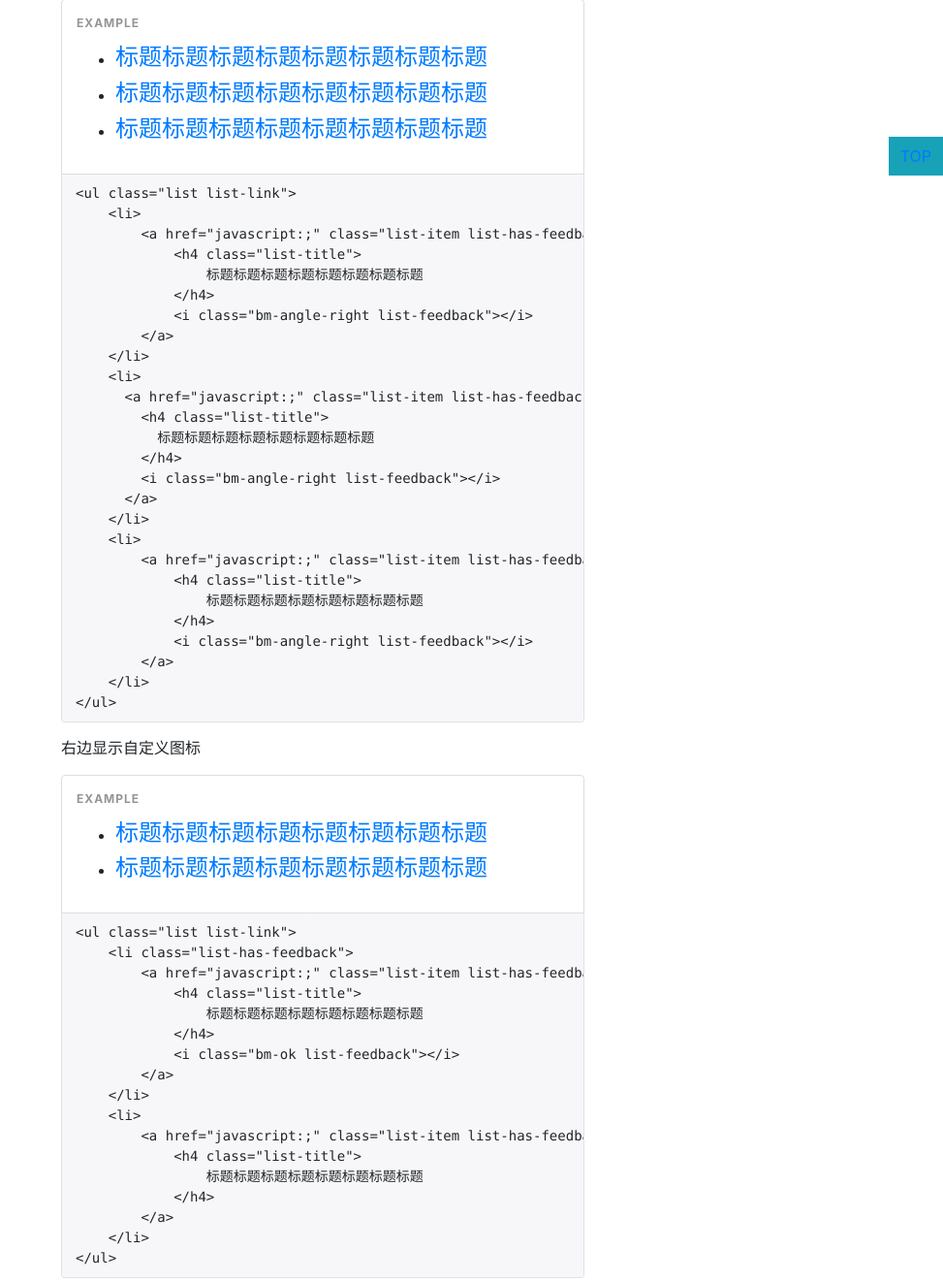
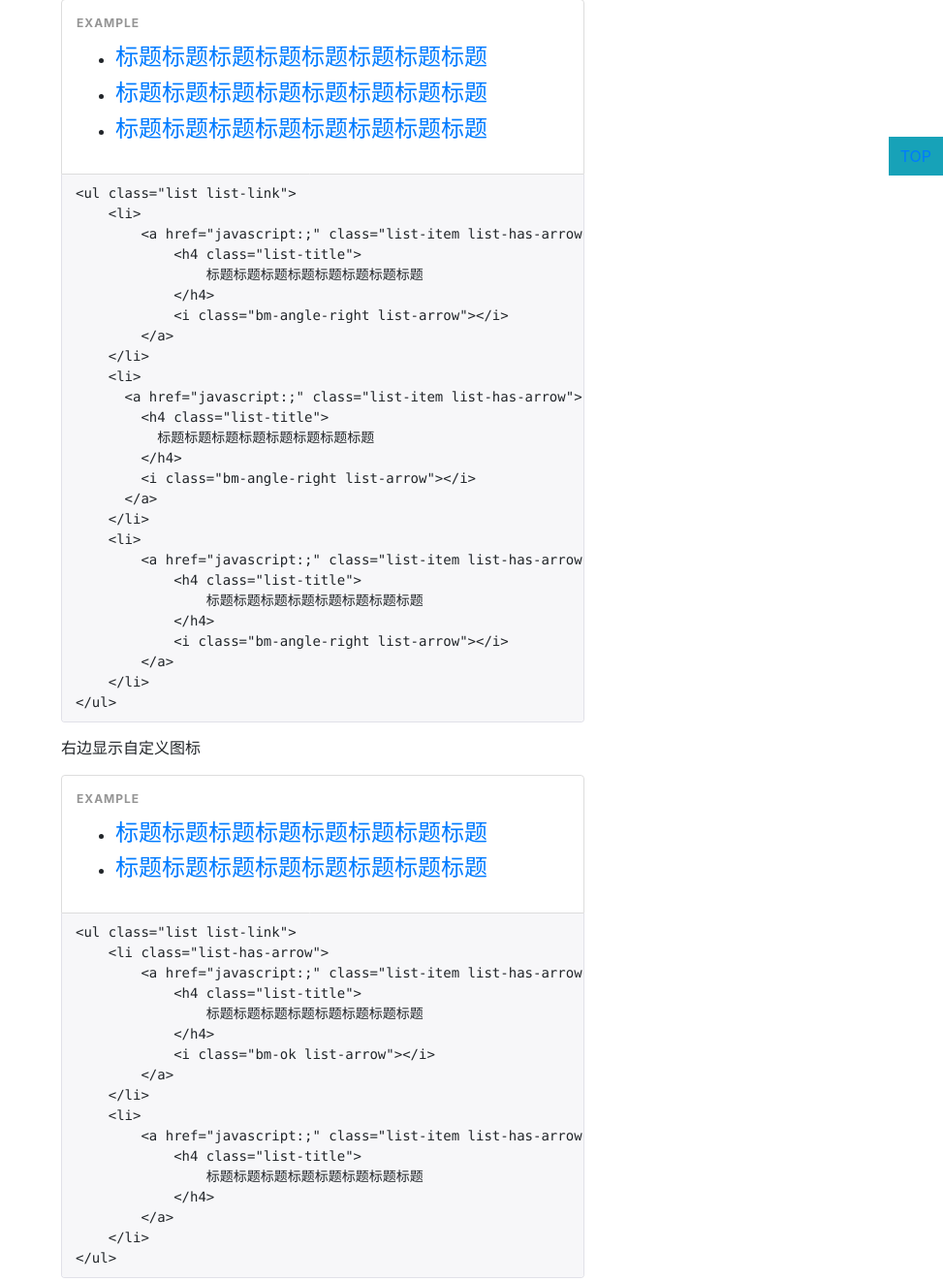
Before and after one commit to twinh/bootstrap-mobile, a PHP site: page /docs/index.html in a window 1280 px wide. Shown: the part 619-1941 px from the top of the page at 97% size, without its empty margins (307-1280 px from the left). Run offline with PHP 8.4, Linux system fonts and the light colour scheme.

Commit message:
refactoring: .list-feedback > .list-arrow

```diff
--- a/docs/index.html
+++ b/docs/index.html
@@ -141,27 +141,27 @@
             <div class="example">
                 <ul class="list list-link">
                     <li>
-                        <a href="javascript:;" class="list-item list-has-feedback">
+                        <a href="javascript:;" class="list-item list-has-arrow">
                             <h4 class="list-title">
                                 标题标题标题标题标题标题标题标题
                             </h4>
-                            <i class="bm-angle-right list-feedback"></i>
+                            <i class="bm-angle-right list-arrow"></i>
                         </a>
                     </li>
                     <li>
-                      <a href="javascript:;" class="list-item list-has-feedback">
+                      <a href="javascript:;" class="list-item list-has-arrow">
                         <h4 class="list-title">
                           标题标题标题标题标题标题标题标题
                         </h4>
-                        <i class="bm-angle-right list-feedback"></i>
+                        <i class="bm-angle-right list-arrow"></i>
                       </a>
                     </li>
                     <li>
-                        <a href="javascript:;" class="list-item list-has-feedback">
+                        <a href="javascript:;" class="list-item list-has-arrow">
                             <h4 class="list-title">
                                 标题标题标题标题标题标题标题标题
                             </h4>
-                            <i class="bm-angle-right list-feedback"></i>
+                            <i class="bm-angle-right list-arrow"></i>
                         </a>
                     </li>
                 </ul>
@@ -170,16 +170,16 @@
             <p>右边显示自定义图标</p>
             <div class="example">
                 <ul class="list list-link">
-                    <li class="list-has-feedback">
-                        <a href="javascript:;" class="list-item list-has-feedback text-primary">
+                    <li class="list-has-arrow">
+                        <a href="javascript:;" class="list-item list-has-arrow text-primary">
                             <h4 class="list-title">
                                 标题标题标题标题标题标题标题标题
                             </h4>
-                            <i class="bm-ok list-feedback"></i>
+                            <i class="bm-ok list-arrow"></i>
                         </a>
                     </li>
                     <li>
-                        <a href="javascript:;" class="list-item list-has-feedback">
+                        <a href="javascript:;" class="list-item list-has-arrow">
                             <h4 class="list-title">
                                 标题标题标题标题标题标题标题标题
                             </h4>
@@ -280,7 +280,7 @@
             <div class="example">
                 <ul class="list list-link">
                     <li>
-                        <a class="list-item list-has-feedback" href="javascript:;">
+                        <a class="list-item list-has-arrow" href="javascript:;">
                             <div class="list-col">
                                 <h4 class="list-title">
                                     标题标题标题标题标题标题标题标题标题
@@ -289,11 +289,11 @@
                                     内容内容内容内容内容内容内容内容内容内容内容内容内容内容内容内容内容内容内容内容内容内容内容内容内容
                                 </div>
                             </div>
-                            <i class="bm-angle-right list-feedback"></i>
+                            <i class="bm-angle-right list-arrow"></i>
                         </a>
                     </li>
                     <li>
-                        <a class="list-item list-has-feedback" href="javascript:;">
+                        <a class="list-item list-has-arrow" href="javascript:;">
                             <div class="list-col">
                                 <h4 class="list-title">
                                     标题标题标题标题标题标题标题标题标题
@@ -302,7 +302,7 @@
                                     内容内容内容内容内容内容内容内容内容内容内容内容内容内容内容内容内容内容内容内容内容内容内容内容内容
                                 </div>
                             </div>
-                            <i class="bm-angle-right list-feedback"></i>
+                            <i class="bm-angle-right list-arrow"></i>
                         </a>
                     </li>
                 </ul>
@@ -313,7 +313,7 @@
             <div class="example">
                 <ul class="list list-link">
                     <li>
-                        <a class="list-item list-has-feedback" href="javascript:;">
+                        <a class="list-item list-has-arrow" href="javascript:;">
                             <div class="list-col list-col-left" style="width: 28px">
                                 <img class="" src="http://i.gtimg.cn/vipstyle/frozenui/1.0.0/img/default.png" alt="标题标题标题标题标题标题标题标题标题" />
                             </div>
@@ -322,11 +322,11 @@
                                     标题标题标题标题标题标题标题标题标题
                                 </h4>
                             </div>
-                            <i class="bm-angle-right list-feedback"></i>
+                            <i class="bm-angle-right list-arrow"></i>
                         </a>
                     </li>
                     <li>
-                        <a class="list-item list-has-feedback" href="javascript:;">
+                        <a class="list-item list-has-arrow" href="javascript:;">
                             <div class="list-col list-col-left" style="width: 28px">
                                 <img class="" src="http://i.gtimg.cn/vipstyle/frozenui/1.0.0/img/default.png" alt="标题标题标题标题标题标题标题标题标题" />
                             </div>
@@ -335,7 +335,7 @@
                                     标题标题标题标题标题标题标题标题标题
                                 </h4>
                             </div>
-                            <i class="bm-angle-right list-feedback"></i>
+                            <i class="bm-angle-right list-arrow"></i>
                         </a>
                     </li>
                 </ul>
@@ -345,7 +345,7 @@
             <div class="example">
                 <ul class="list list-link">
                     <li>
-                        <a class="list-item list-has-feedback" href="javascript:;">
+                        <a class="list-item list-has-arrow" href="javascript:;">
                             <div class="list-col list-col-left" style="width: 100px">
                                 <img class="" src="http://i.gtimg.cn/vipstyle/frozenui/1.0.0/img/default.png" alt="标题标题标题标题标题标题标题标题标题" />
                             </div>
@@ -354,11 +354,11 @@
                                     标题标题标题标题标题标题标题标题标题
                                 </h4>
                             </div>
-                            <i class="bm-angle-right list-feedback"></i>
+                            <i class="bm-angle-right list-arrow"></i>
                         </a>
                     </li>
                     <li>
-                        <a class="list-item list-has-feedback" href="javascript:;">
+                        <a class="list-item list-has-arrow" href="javascript:;">
                             <div class="list-col list-col-left" style="width: 100px">
                                 <img class="" src="http://i.gtimg.cn/vipstyle/frozenui/1.0.0/img/default.png" alt="标题标题标题标题标题标题标题标题标题" />
                             </div>
@@ -367,7 +367,7 @@
                                     标题标题标题标题标题标题标题标题标题
                                 </h4>
                             </div>
-                            <i class="bm-angle-right list-feedback"></i>
+                            <i class="bm-angle-right list-arrow"></i>
                         </a>
                     </li>
                 </ul>
@@ -408,7 +408,7 @@
             <div class="example">
                 <ul class="list list-link">
                     <li>
-                        <a class="list-item list-has-feedback" href="javascript:;">
+                        <a class="list-item list-has-arrow" href="javascript:;">
                             <div class="list-col list-col-left" style="width: 28px">
                                 <img class="img-circle" src="http://i.gtimg.cn/vipstyle/frozenui/1.0.0/img/default.png" alt="标题标题标题标题标题标题标题标题标题" />
                             </div>
@@ -417,11 +417,11 @@
                                     标题标题标题标题标题标题标题标题标题
                                 </h4>
                             </div>
-                            <i class="bm-angle-right list-feedback"></i>
+                            <i class="bm-angle-right list-arrow"></i>
                         </a>
                     </li>
                     <li>
-                        <a class="list-item list-has-feedback" href="javascript:;">
+                        <a class="list-item list-has-arrow" href="javascript:;">
                             <div class="list-col list-col-left" style="width: 28px">
                                 <img class="img-circle" src="http://i.gtimg.cn/vipstyle/frozenui/1.0.0/img/default.png" alt="标题标题标题标题标题标题标题标题标题" />
                             </div>
@@ -430,7 +430,7 @@
                                     标题标题标题标题标题标题标题标题标题
                                 </h4>
                             </div>
-                            <i class="bm-angle-right list-feedback"></i>
+                            <i class="bm-angle-right list-arrow"></i>
                         </a>
                     </li>
                 </ul>
@@ -440,7 +440,7 @@
             <div class="example">
                 <ul class="list list-link">
                     <li>
-                        <a class="list-item list-has-feedback" href="javascript:;">
+                        <a class="list-item list-has-arrow" href="javascript:;">
                             <div class="list-col" style="width: 65px">
                                 <img src="http://i.gtimg.cn/vipstyle/frozenui/1.0.0/img/default.png" alt="标题标题标题标题标题标题标题标题标题" />
                             </div>
@@ -452,11 +452,11 @@
                                     内容内容内容内容内容内容内容内容内容内容内容内容内容内容内容内容内容内容内容内容内容内容内容内容内容
                                 </div>
                             </div>
-                            <i class="bm-angle-right list-feedback"></i>
+                            <i class="bm-angle-right list-arrow"></i>
                         </a>
                     </li>
                     <li>
-                        <a class="list-item list-has-feedback" href="javascript:;">
+                        <a class="list-item list-has-arrow" href="javascript:;">
                             <div class="list-col" style="width: 65px">
                                 <img src="http://i.gtimg.cn/vipstyle/frozenui/1.0.0/img/default.png" alt="标题标题标题标题标题标题标题标题标题" />
                             </div>
@@ -468,7 +468,7 @@
                                     内容内容内容内容内容内容内容内容内容内容内容内容内容内容内容内容内容内容内容内容内容内容内容内容内容
                                 </div>
                             </div>
-                            <i class="bm-angle-right list-feedback"></i>
+                            <i class="bm-angle-right list-arrow"></i>
                         </a>
                     </li>
                 </ul>
@@ -713,7 +713,7 @@
                     </li>
 
                     <li class="list-item-link">
-                        <a class="list-item list-has-feedback" href="javascript:;">
+                        <a class="list-item list-has-arrow" href="javascript:;">
                             <div class="list-col" style="width: 65px">
                                 <img class="img-circle" src="http://i.gtimg.cn/vipstyle/frozenui/1.0.0/img/default.png" alt="标题标题标题标题标题标题标题标题标题" />
                             </div>
@@ -725,12 +725,12 @@
                                     内容内容内容内容内容内容内容内容内容内容内容内容内容内容内容内容内容内容内容内容内容内容内容内容内容
                                 </div>
                             </div>
-                            <i class="bm-angle-right list-feedback"></i>
+                            <i class="bm-angle-right list-arrow"></i>
                         </a>
                     </li>
 
                     <li class="list-item-link">
-                        <a class="list-item list-has-feedback" href="javascript:;">
+                        <a class="list-item list-has-arrow" href="javascript:;">
                             <div class="list-col" style="width: 65px">
                                 <img src="http://i.gtimg.cn/vipstyle/frozenui/1.0.0/img/default.png" alt="标题标题标题标题标题标题标题标题标题" />
                             </div>
@@ -739,12 +739,12 @@
                                     标题标题标题标题标题标题标题标题标题
                                 </h4>
                             </div>
-                            <i class="bm-angle-right list-feedback"></i>
+                            <i class="bm-angle-right list-arrow"></i>
                         </a>
                     </li>
 
                     <li class="list-item-link">
-                        <a class="list-item list-has-feedback" href="javascript:;">
+                        <a class="list-item list-has-arrow" href="javascript:;">
                             <div class="list-col list-col-left" style="width: 44px">
                                 <img class="" src="http://i.gtimg.cn/vipstyle/frozenui/1.0.0/img/default.png" alt="标题标题标题标题标题标题标题标题标题" />
                             </div>
@@ -753,12 +753,12 @@
                                     标题标题标题标题标题标题标题标题标题
                                 </h4>
                             </div>
-                            <i class="bm-angle-right list-feedback"></i>
+                            <i class="bm-angle-right list-arrow"></i>
                         </a>
                     </li>
 
                     <li class="list-item-link">
-                        <a class="list-item list-has-feedback" href="javascript:;">
+                        <a class="list-item list-has-arrow" href="javascript:;">
                             <div class="list-col">
                                 <h4 class="list-title">
                                     标题标题标题标题标题标题标题标题标题
@@ -767,18 +767,18 @@
                                     内容内容内容内容内容内容内容内容内容内容内容内容内容内容内容内容内容内容内容内容内容内容内容内容内容
                                 </div>
                             </div>
-                            <i class="bm-angle-right list-feedback"></i>
+                            <i class="bm-angle-right list-arrow"></i>
                         </a>
                     </li>
 
                     <li class="list-item-link">
-                        <a class="list-item list-has-feedback" href="javascript:;">
+                        <a class="list-item list-has-arrow" href="javascript:;">
                             <div class="list-col">
                                 <h4 class="list-title">
                                     标题标题标题标题标题标题标题标题标题
                                 </h4>
                             </div>
-                            <i class="bm-angle-right list-feedback"></i>
+                            <i class="bm-angle-right list-arrow"></i>
                         </a>
                     </li>
 
@@ -799,11 +799,11 @@
                     </li>
 
                     <li class="list-item-link">
-                        <a href="javascript:;" class="list-item list-has-feedback">
+                        <a href="javascript:;" class="list-item list-has-arrow">
                             <h4 class="list-title">
                                 标题标题标题标题标题标题标题标题
                             </h4>
-                            <i class="bm-angle-right list-feedback"></i>
+                            <i class="bm-angle-right list-arrow"></i>
                         </a>
                     </li>
 
@@ -974,7 +974,7 @@
                   <span class="list-meta text-warning">整体右边有状态</span>
                 </div>
 
-                <a class="list-item list-has-feedback">
+                <a class="list-item list-has-arrow">
                   <div class="list-col">
                     <div class="list-title">
                       标题标题标题标题标题标题标题标题标题标题标题标题标题标题标题
@@ -984,10 +984,10 @@
                     </div>
                   </div>
                   <span class="list-meta text-warning">整体右边有状态</span>
-                  <span class="list-feedback bm-angle-right"></span>
+                  <span class="list-arrow bm-angle-right"></span>
                 </a>
 
-                <a class="list-item list-has-feedback">
+                <a class="list-item list-has-arrow">
                   <div class="list-media">
                     <img src="http://i.gtimg.cn/vipstyle/frozenui/1.0.0/img/default.png" alt="标题标题" width="60" />
                   </div>
@@ -1000,10 +1000,10 @@
                     </div>
                   </div>
                   <span class="list-meta text-warning">整体右边有状态</span>
-                  <span class="list-feedback bm-angle-right"></span>
+                  <span class="list-arrow bm-angle-right"></span>
                 </a>
 
-                <a class="list-item list-has-feedback">
+                <a class="list-item list-has-arrow">
                   <div class="list-media">
                     <img src="http://i.gtimg.cn/vipstyle/frozenui/1.0.0/img/default.png" alt="标题标题" width="60" />
                   </div>
@@ -1016,7 +1016,7 @@
                     </div>
                   </div>
                   <span class="list-meta text-warning">整体右边有状态</span>
-                  <span class="list-feedback bm-angle-right"></span>
+                  <span class="list-arrow bm-angle-right"></span>
                 </a>
 
                 <div class="list-item list-divider">
@@ -1323,7 +1323,7 @@
                             </div>
                         </div>
 
-                        <div class="form-group list-has-feedback has-clear">
+                        <div class="form-group list-has-arrow has-clear">
                             <label for="idCard" class="col-form-label">
                                 身份证号码
                             </label>
@@ -1692,7 +1692,7 @@
             <p>表单输入项</p>
             <div class="example">
                 <form action="#" class="form">
-                    <div class="form-group list-has-feedback has-clear">
+                    <div class="form-group list-has-arrow has-clear">
                         <label for="idCard" class="col-form-label">
                             身份证号码
                         </label>
@@ -1718,12 +1718,12 @@
             <p>整行</p>
             <div class="example">
               <form action="#" class="form">
-                <div class="form-group list-has-feedback has-clear">
+                <div class="form-group list-has-arrow has-clear">
                   <div class="col-control">
                     <input type="text" class="form-control" placeholder="QQ号/手机号/邮箱">
                   </div>
                 </div>
-                <div class="form-group list-has-feedback has-clear">
+                <div class="form-group list-has-arrow has-clear">
                   <div class="col-control">
                     <input type="password" class="form-control" placeholder="密码">
                   </div>
@@ -1738,12 +1738,12 @@
           <div class="example">
             <form action="#" class="form">
               <div class="form-body">
-                <div class="form-group list-has-feedback has-clear">
+                <div class="form-group list-has-arrow has-clear">
                   <div class="col-control">
                     <input type="text" class="form-control" placeholder="QQ号/手机号/邮箱">
                   </div>
                 </div>
-                <div class="form-group list-has-feedback has-clear">
+                <div class="form-group list-has-arrow has-clear">
                   <div class="col-control">
                     <input type="password" class="form-control" placeholder="密码">
                   </div>
@@ -1759,12 +1759,12 @@
             <div class="example" style="background: #f7f8fa; padding-left: 0; padding-right: 0;">
               <form action="#" class="form form-inset">
                 <div class="form-body">
-                  <div class="form-group list-has-feedback has-clear">
+                  <div class="form-group list-has-arrow has-clear">
                     <div class="col-control">
                       <input type="text" class="form-control" placeholder="QQ号/手机号/邮箱">
                     </div>
                   </div>
-                  <div class="form-group list-has-feedback has-clear">
+                  <div class="form-group list-has-arrow has-clear">
                     <div class="col-control">
                       <input type="password" class="form-control" placeholder="密码">
                     </div>
@@ -1812,13 +1812,13 @@
             <p>表单输入项2</p>
             <div class="example">
                 <form action="#" class="form">
-                    <div class="form-group list-has-feedback has-clear">
+                    <div class="form-group list-has-arrow has-clear">
                         <div class="col-control">
                             <input type="text" class="form-control" placeholder="QQ号/手机号/邮箱">
                             <a href="javascript:;" class="bm-times-circle form-control-feedback"></a>
                         </div>
                     </div>
-                    <div class="form-group list-has-feedback has-clear">
+                    <div class="form-group list-has-arrow has-clear">
                         <div class="col-control">
                             <input type="password" class="form-control" placeholder="密码">
                             <a href="javascript:;" class="bm-times-circle form-control-feedback"></a>
--- a/scss/_list.scss
+++ b/scss/_list.scss
@@ -161,13 +161,13 @@
   color: $text-muted;
 }
 
-// 列表右边有图标
+// 列表右边的臂章/三角/箭头图标
 // NOTE: CSS4 通过 :has 简化
-.list-has-feedback {
+.list-has-arrow {
   padding-right: 2rem;
 }
 
-.list-feedback {
+.list-arrow {
   position: absolute;
   top: 0;
   right: .5rem; // 视觉上距离右边约1rem
```
Also changed, not shown: dist/css/bootstrap-mobile.css, dist/css/bootstrap-mobile.min.css.
